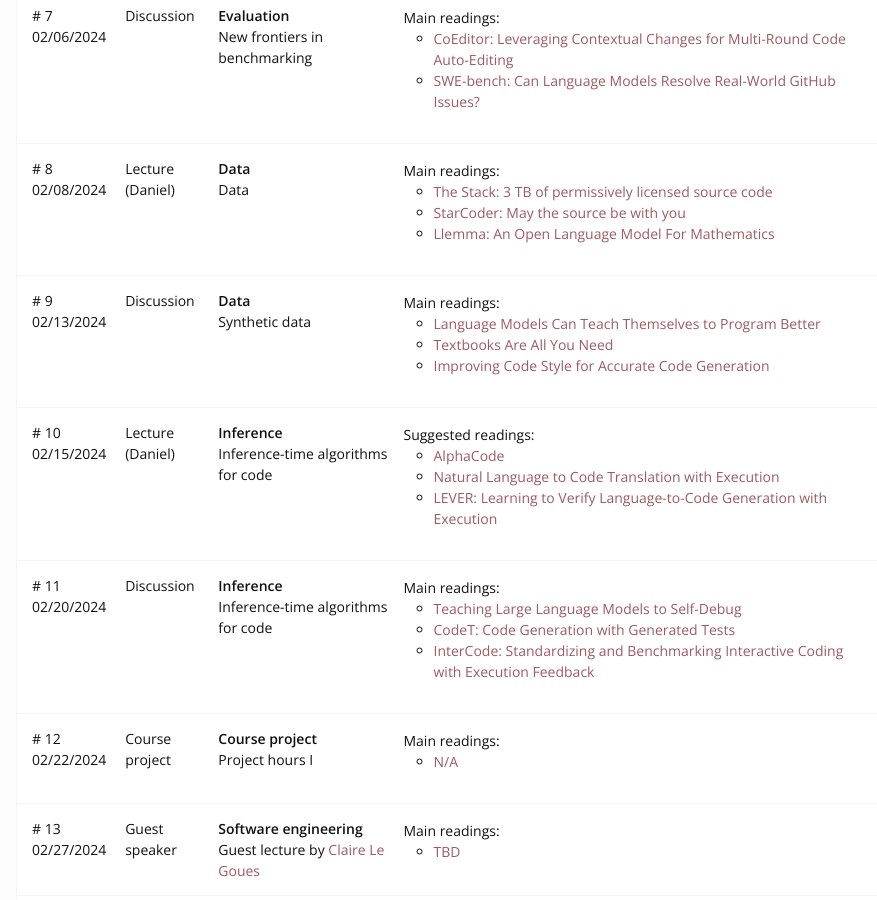
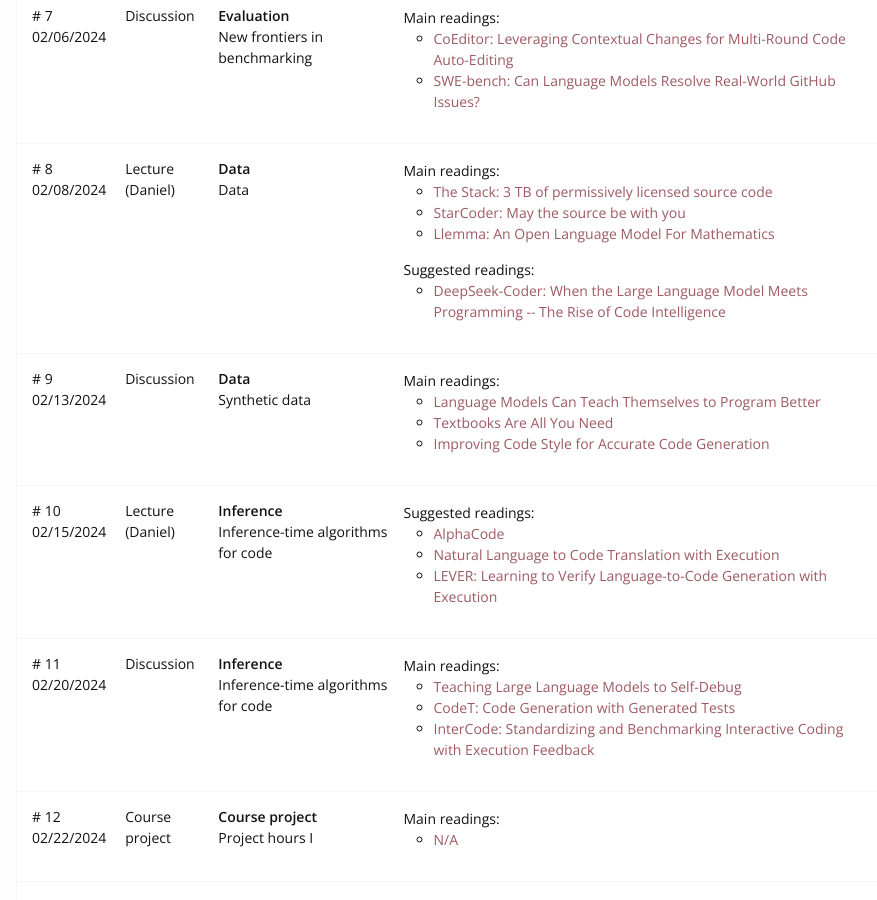
Before and after one commit to cmu-codegen/s2024, a Jekyll site: the page built from index.md, in a window 1280 px wide and 900 px high, scrolled down 3662 px. Shown: the whole window, without its empty margins (189-1066 px from the left). Built offline with Jekyll 4.4.1, drawn with Linux system fonts in a browser that asks for light colours; nearby versions of some CDN libraries.

Commit message:
add deepseek-coder

```diff
--- a/_data/schedule.yml
+++ b/_data/schedule.yml
@@ -140,6 +140,9 @@ schedule:
         title: "StarCoder: May the source be with you"
       - url: https://arxiv.org/abs/2310.10631
         title: "Llemma: An Open Language Model For Mathematics"
+    suggested:
+      - url: https://arxiv.org/abs/2401.14196
+        title: "DeepSeek-Coder: When the Large Language Model Meets Programming -- The Rise of Code Intelligence"
 
   - number: 9
     title: Synthetic data
```
